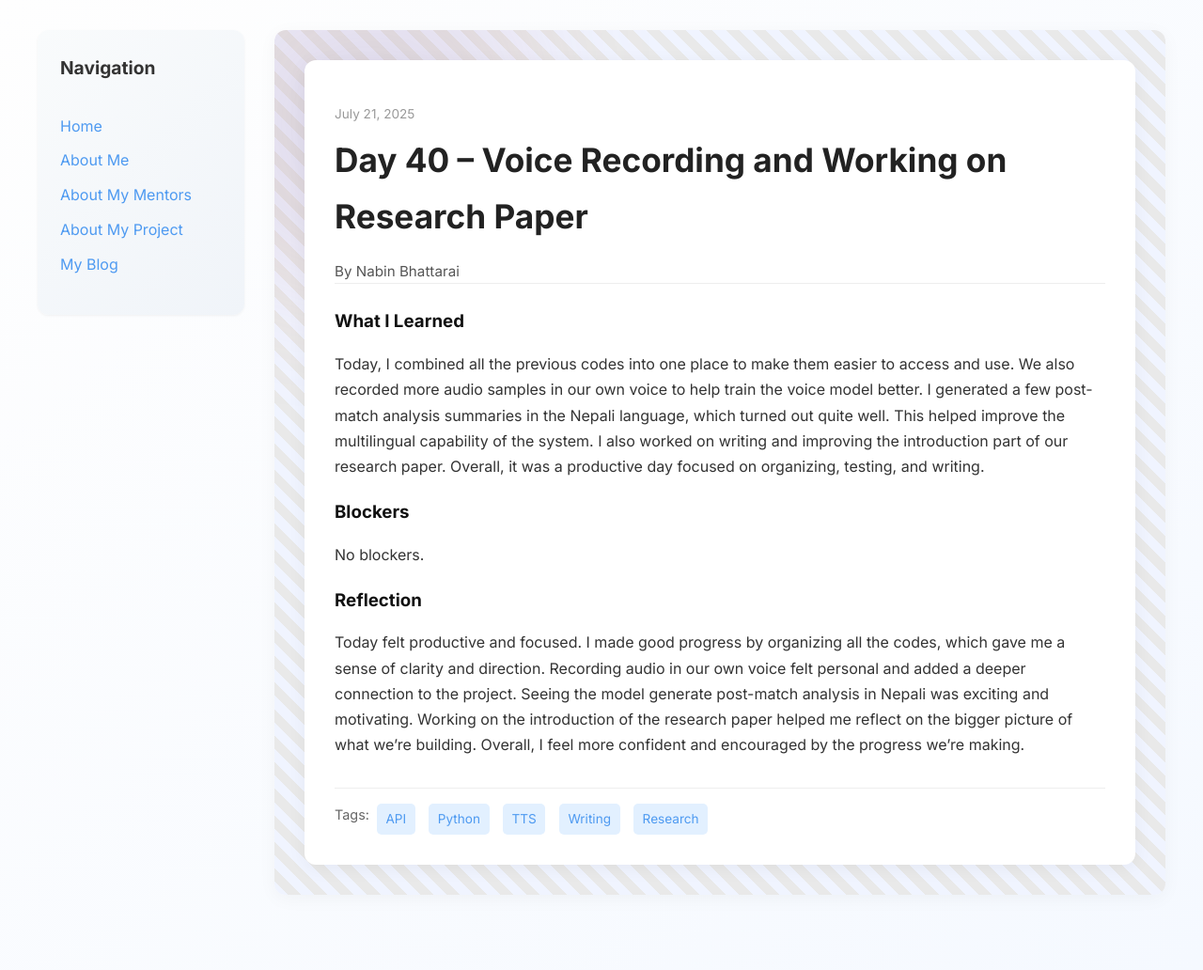
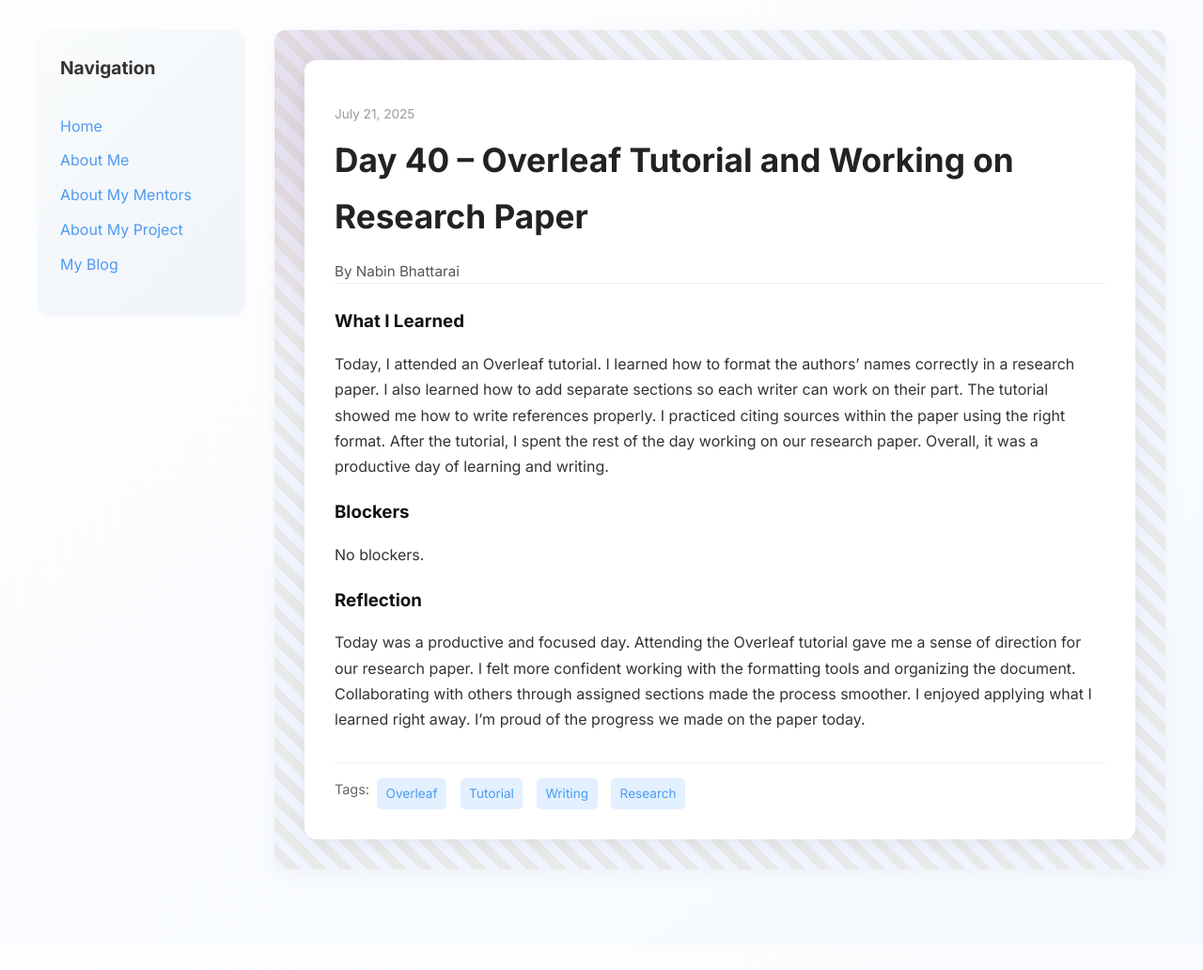
Before and after one commit to bhattarainabin2055/bhattarainabin2055.github.io, a Jekyll site: the page built from _posts/2025-07-21-day-40.md, in a window 1280 px wide. Shown: the whole page at 94% size. Built offline with Jekyll 4.4.1, drawn with Linux system fonts in a browser that asks for light colours; after the commit the page ends 1005 px from its top, so only the background shows below that.

Commit message:
Update 2025-07-21-day-40.md

```diff
--- a/_posts/2025-07-21-day-40.md
+++ b/_posts/2025-07-21-day-40.md
@@ -1,16 +1,16 @@
 ---
 layout: post
-title: "Day 40 – Voice Recording and Working on Research Paper "
+title: "Day 40 – Overleaf Tutorial and Working on Research Paper "
 date: 2025-07-21
 author: Nabin Bhattarai
 permalink: /day40.html
-tags: ["API", "Python", "TTS", "Writing", "Research"]
+tags: ["Overleaf", "Tutorial", "Writing", "Research"]
 
 what_i_learned: |
- Today, I combined all the previous codes into one place to make them easier to access and use. We also recorded more audio samples in our own voice to help train the voice model better. I generated a few post-match analysis summaries in the Nepali language, which turned out quite well. This helped improve the multilingual capability of the system. I also worked on writing and improving the introduction part of our research paper. Overall, it was a productive day focused on organizing, testing, and writing.
+ Today, I attended an Overleaf tutorial. I learned how to format the authors' names correctly in a research paper. I also learned how to add separate sections so each writer can work on their part. The tutorial showed me how to write references properly. I practiced citing sources within the paper using the right format. After the tutorial, I spent the rest of the day working on our research paper. Overall, it was a productive day of learning and writing.
 blockers: |
  No blockers.
 
 reflection: |
- Today felt productive and focused. I made good progress by organizing all the codes, which gave me a sense of clarity and direction. Recording audio in our own voice felt personal and added a deeper connection to the project. Seeing the model generate post-match analysis in Nepali was exciting and motivating. Working on the introduction of the research paper helped me reflect on the bigger picture of what we’re building. Overall, I feel more confident and encouraged by the progress we’re making.
+ Today was a productive and focused day. Attending the Overleaf tutorial gave me a sense of direction for our research paper. I felt more confident working with the formatting tools and organizing the document. Collaborating with others through assigned sections made the process smoother. I enjoyed applying what I learned right away. I’m proud of the progress we made on the paper today.
 ---
```
